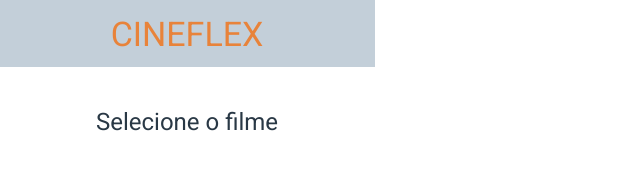
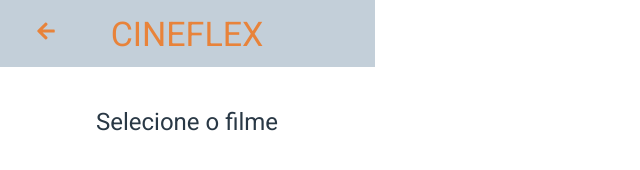
Before and after one commit to cassandra-mn/projeto-cineflix, a React app: page / in a window 1280 px wide. Shown: the full height of the page, 0-640 px from the left. Built offline with nearby package versions, Linux system fonts and the light colour scheme; no server answers.

Commit message:
com botão de voltar

```diff
--- a/package.json
+++ b/package.json
@@ -7,6 +7,7 @@
     "react": "^17.0.2",
     "react-dom": "^17.0.2",
     "react-error-overlay": "^6.0.10",
+    "react-icons": "^4.3.1",
     "react-router-dom": "^6.2.2",
     "react-scripts": "^4.0.3",
     "styled-components": "^5.3.5"
--- a/public/index.html
+++ b/public/index.html
@@ -3,7 +3,8 @@
   <head>
     <meta charset="utf-8" />
     <meta name="viewport" content="width=device-width, initial-scale=1" />
-    <title>React App</title>
+    <link rel="icon" type="image/png" href="images/filme.png" />
+    <title>Cineflex</title>
   </head>
   <body>
     <noscript>You need to enable JavaScript to run this app.</noscript>
--- a/src/Componentes/App/index.js
+++ b/src/Componentes/App/index.js
@@ -1,5 +1,6 @@
 import { BrowserRouter, Routes, Route } from "react-router-dom";
 import { useState } from 'react';
+import Voltar from "../Voltar";
 import Header from "./../Header";
 import Filmes from "./../Filmes";
 import Horario from "./../Horario";
@@ -12,6 +13,7 @@
     return (
         <>
         <BrowserRouter>
+            <Voltar />
             <Header />
             <Routes>
                 <Route path="/" element={<Filmes />} />
--- /dev/null
+++ b/src/Componentes/Voltar/index.js
@@ -0,0 +1,13 @@
+import { useNavigate } from 'react-router-dom';
+import { FaArrowLeft } from 'react-icons/fa';
+import './style.css';
+
+export default function Voltar() {
+    const navigate = useNavigate();
+
+    return (
+        <button className="Voltar" onClick={() => navigate(-1)}>
+            <FaArrowLeft />
+        </button>
+    );
+}
--- /dev/null
+++ b/src/Componentes/Voltar/style.css
@@ -0,0 +1,14 @@
+.Voltar {
+    left: 30px;
+    top: 20px;
+    z-index: 1;
+    font-size: 20px;
+    border: none;
+    position: fixed;
+    color: #E8833A;
+    background-color: #C3CFD9;
+}
+
+.Voltar:hover {
+    cursor: pointer;
+}
```
Also changed, not shown: public/images/filme.png (added), src/assets/image 3.png (deleted), src/assets/image 7.png (deleted), 1 other file.
